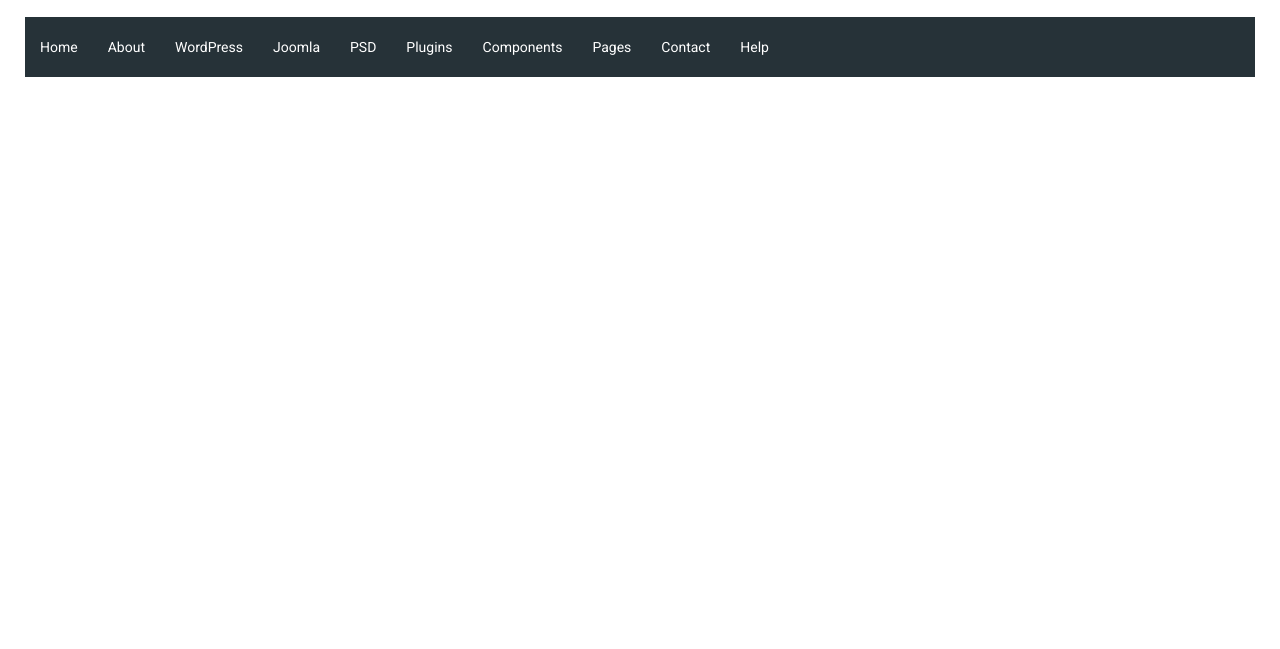
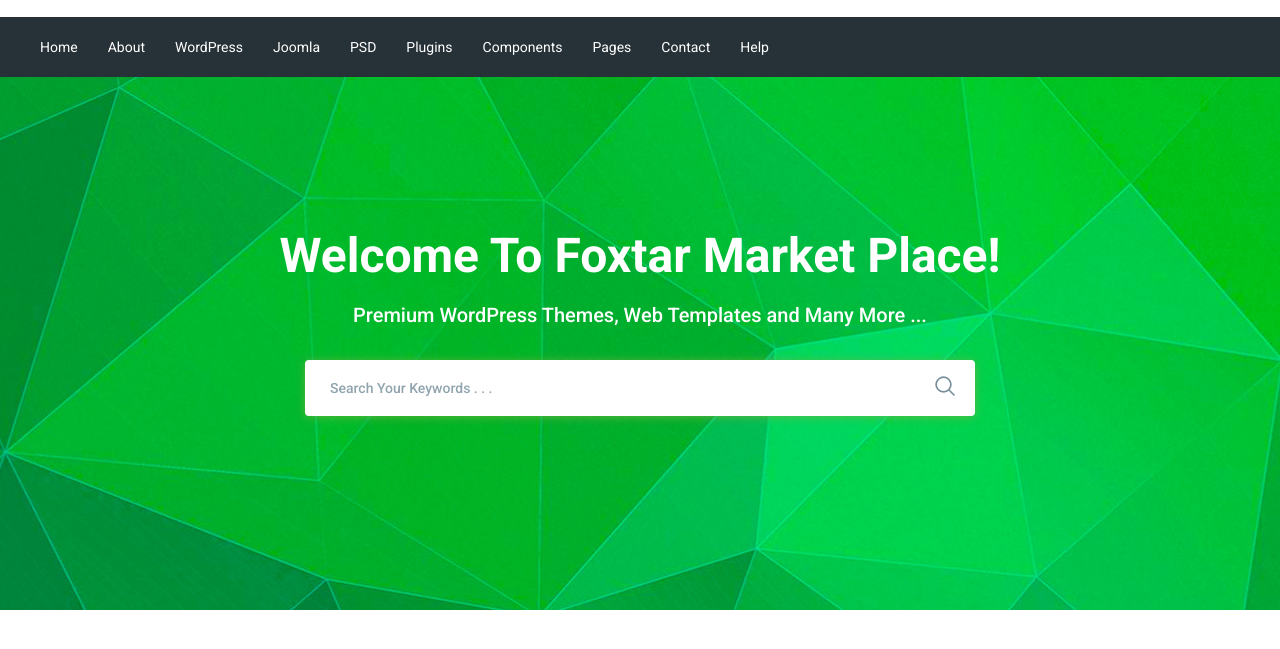
Before and after one commit to LilTangy/moderno, a website built with webpack: page src/index.html in a window 1280 px wide. Shown: the part 73-722 px from the top of the page. Built offline with nearby package versions, Linux system fonts and the light colour scheme; files whose address does not match are found by name.

Commit message:
added search section

```diff
--- a/src/html/_header.htm
+++ b/src/html/_header.htm
@@ -16,7 +16,8 @@
 			</div>
 		</div>
 	</div>
-	<div class="header__menu menu menu__container">
+	<div class="header__menu menu">
+		<div class="menu__inner menu__container">
 			<button type="button" class="menu__icon icon-menu"><span></span></button>
 			<nav class="menu__body">
 				<ul class="menu__list">
@@ -33,4 +34,5 @@
 				</ul>
 			</nav>
 		</div>
+	</div>
 </header>
--- a/src/index.html
+++ b/src/index.html
@@ -8,6 +8,25 @@
 	<div class="wrapper">
 		@@include('html/_header.htm',{})
 		<main class="page">
+			<section class="search search-ibg">
+				<img src="img/search-bg.jpg" alt="">
+				<div class="search__inner search__container">
+					<div class="search__title">
+						Welcome To Foxtar Market Place!
+					</div>
+					<div class="search__text">
+						Premium WordPress Themes, Web Templates and Many More ...
+					</div>
+					<div class="search__form">
+						<form action="#">
+							<input type="text" placeholder="Search Your Keywords . . ." required>
+							<button type="submit">
+								<img src="img/icons/search.png" alt="">
+							</button>
+						</form>
+					</div>
+				</div>
+			</section>
 		</main>
 		@@include('html/_footer.htm',{})
 	</div>
--- a/src/scss/base.scss
+++ b/src/scss/base.scss
@@ -28,13 +28,14 @@
 // Сниппет (HTML): ibga (a c картинкой и классами)
 [class*="-ibg"] {
 	position: relative;
-	img {
+	> img {
 		position: absolute;
 		width: 100%;
 		height: 100%;
 		top: 0;
 		left: 0;
 		object-fit: cover;
+		z-index: 1;
 	}
 }
 [class*="-ibg_contain"] {
--- a/src/scss/home.scss
+++ b/src/scss/home.scss
@@ -1,3 +1,58 @@
 //====================================================================================================
+.search {
+	min-height: 533px;
+	// .search__inner
+	&__inner {
+		position: relative;
+		z-index: 2;
+		color: #fff;
+		padding: 155px 0px 100px;
+		text-align: center;
+	}
+	// .search__container
+	&__container {
+	}
+	// .search__title
+	&__title {
+		font-size: 48px;
+		font-weight: 700;
+		margin-bottom: 25px;
+	}
+	// .search__text
+	&__text {
+		font-size: 20px;
+		font-weight: 500;
+		margin-bottom: 35px;
+	}
+	// .search__form
+	&__form {
+		max-width: 670px;
+		width: 100%;
+		margin: 0 auto;
+		position: relative;
+		input {
+			display: block;
+			width: 100%;
+			box-shadow: 0px 1px 10px 0px rgba(124, 178, 64, 0.75);
+			border-radius: 4px;
+			height: 56px;
+			border: none;
+			font-weight: 500;
+			font-size: 14px;
+			padding-left: 25px;
+			padding-right: 60px;
+			&::placeholder {
+				color: #90a4ae;
+			}
+		}
+		button {
+			position: absolute;
+			border: 0;
+			background-color: transparent;
+			right: 20px;
+			top: 16px;
+		}
+	}
+}
 
 //====================================================================================================
```
Also changed, not shown: src/img/icons/search.png (added), src/img/icons/search.svg (added), src/img/search-bg.jpg (added). Lines whose indentation alone changed are shown as unchanged.
